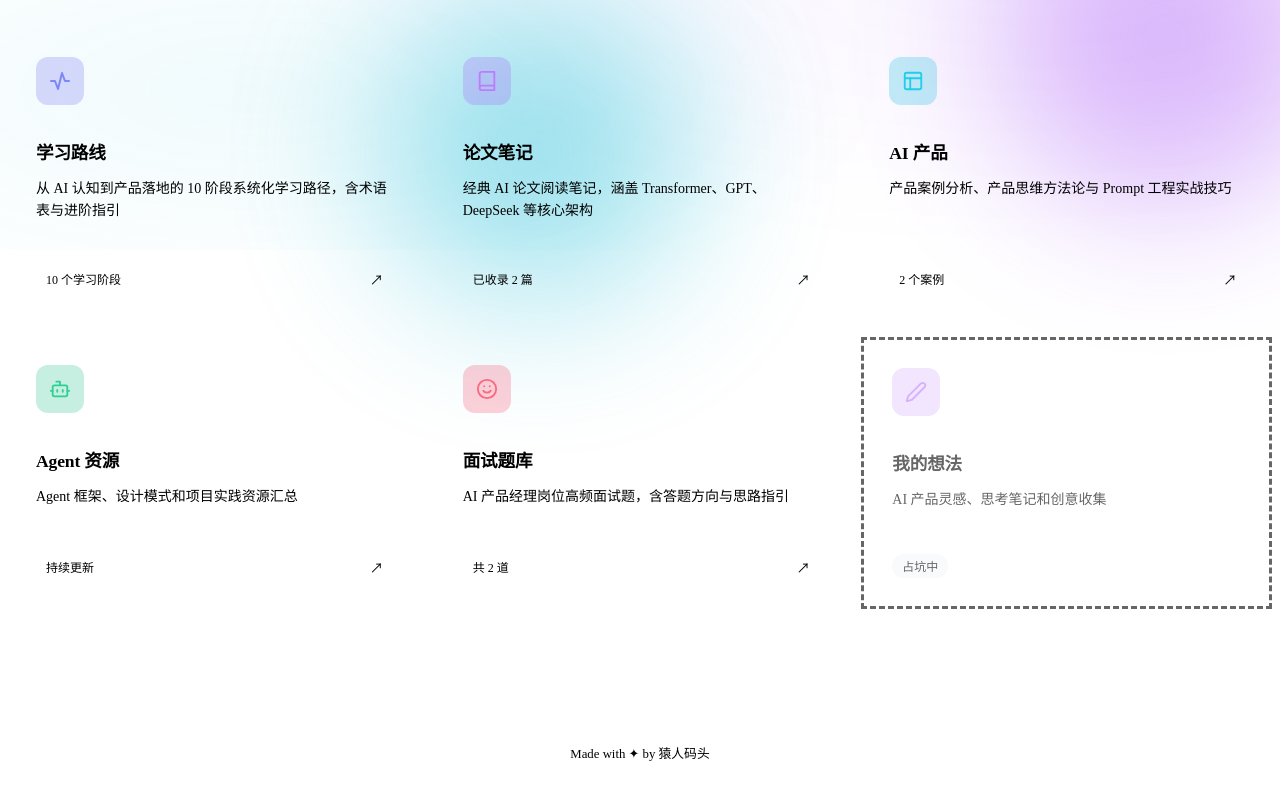
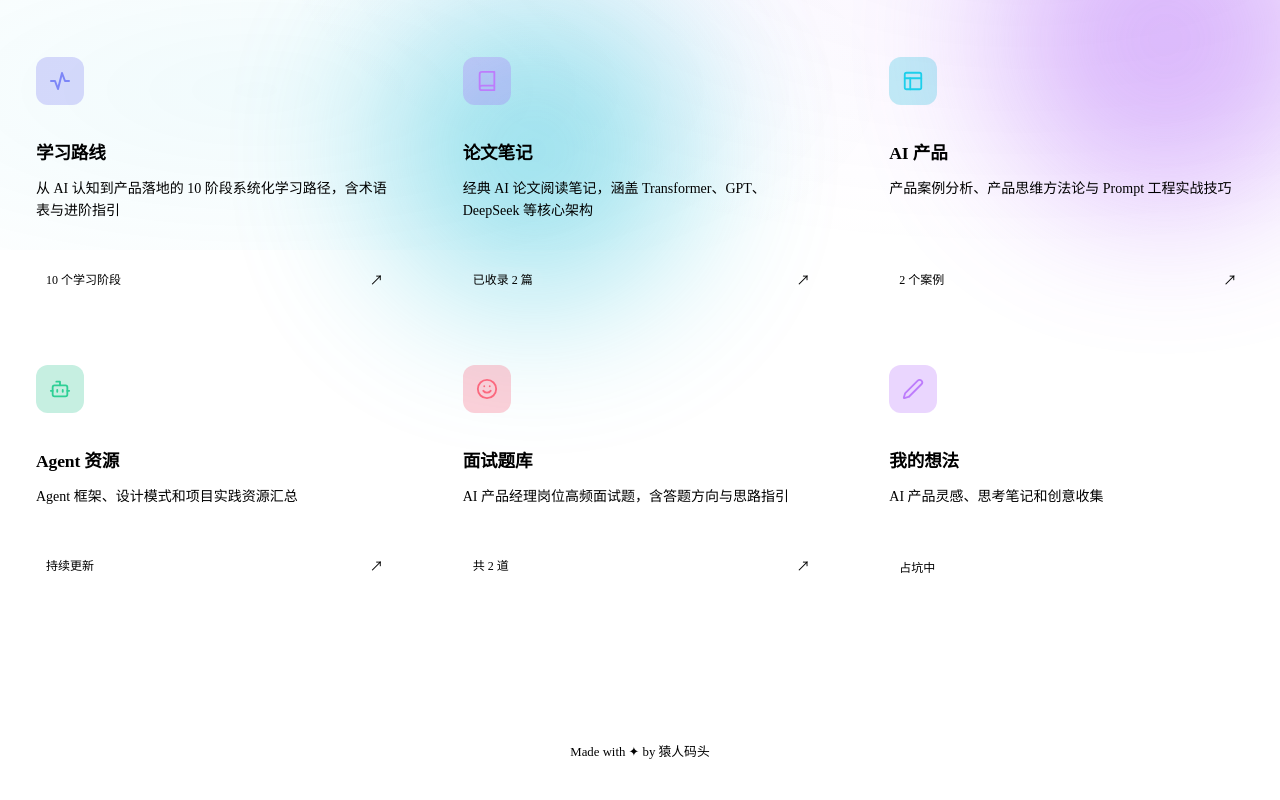
Before and after one commit to yihan1944/pm-ai-learning-hub, a Vue app: page /#/ in a window 1280 px wide. Shown: the part 550-1350 px from the top of the page. Built offline with nearby package versions, Linux system fonts and the light colour scheme; the HTML template or start-up script is replaced by a standard one.

Commit message:
fix: placeholder card same style as others, just no navigation

```diff
--- a/src/views/HomeView.vue
+++ b/src/views/HomeView.vue
@@ -154,7 +154,7 @@ onMounted(() => {
             <p>{{ card.description }}</p>
           </div>
           <div class="card-footer">
-            <span class="card-tag placeholder-tag">{{ card.tag }}</span>
+            <span class="card-tag">{{ card.tag }}</span>
           </div>
         </div>
         </template>
@@ -453,21 +453,12 @@ onMounted(() => {
 
 /* ── Placeholder card ── */
 .card.placeholder {
-  border-style: dashed;
-  opacity: 0.6;
   cursor: default;
 }
 
 .card.placeholder:hover {
   transform: none;
   box-shadow: none;
-  background: var(--color-surface);
-  border-color: var(--color-border);
-}
-
-.placeholder-tag {
-  background: rgba(148, 163, 184, 0.1);
-  color: var(--color-text-muted);
 }
 
 /* ── Responsive ── */
```
